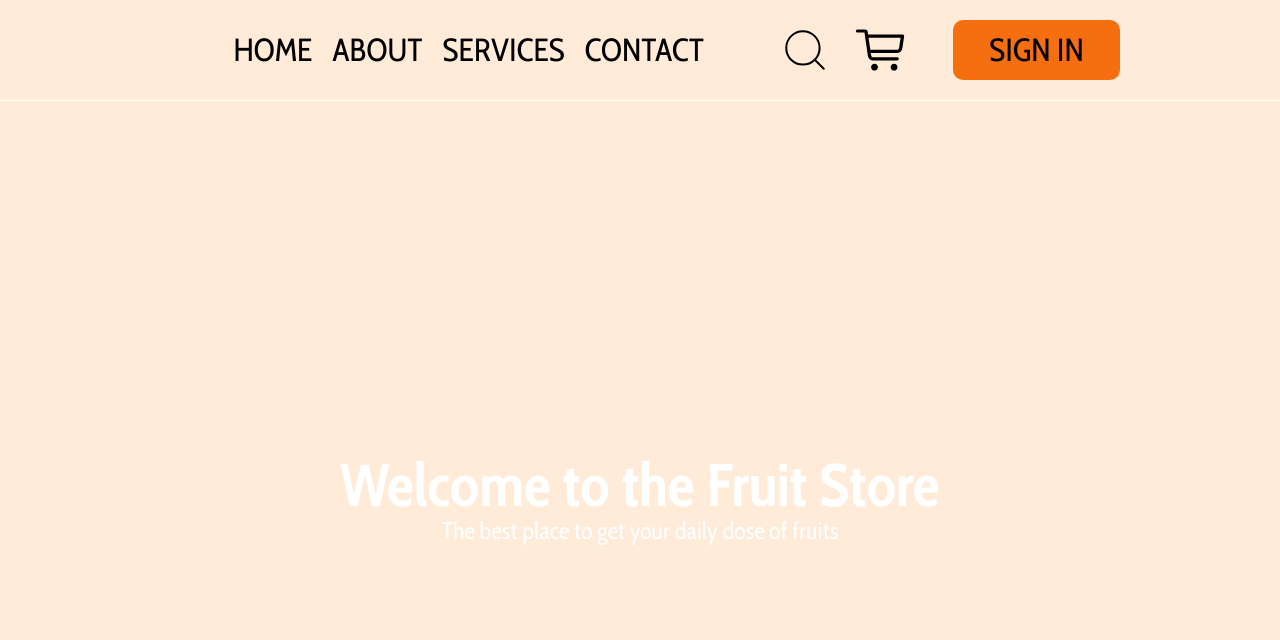
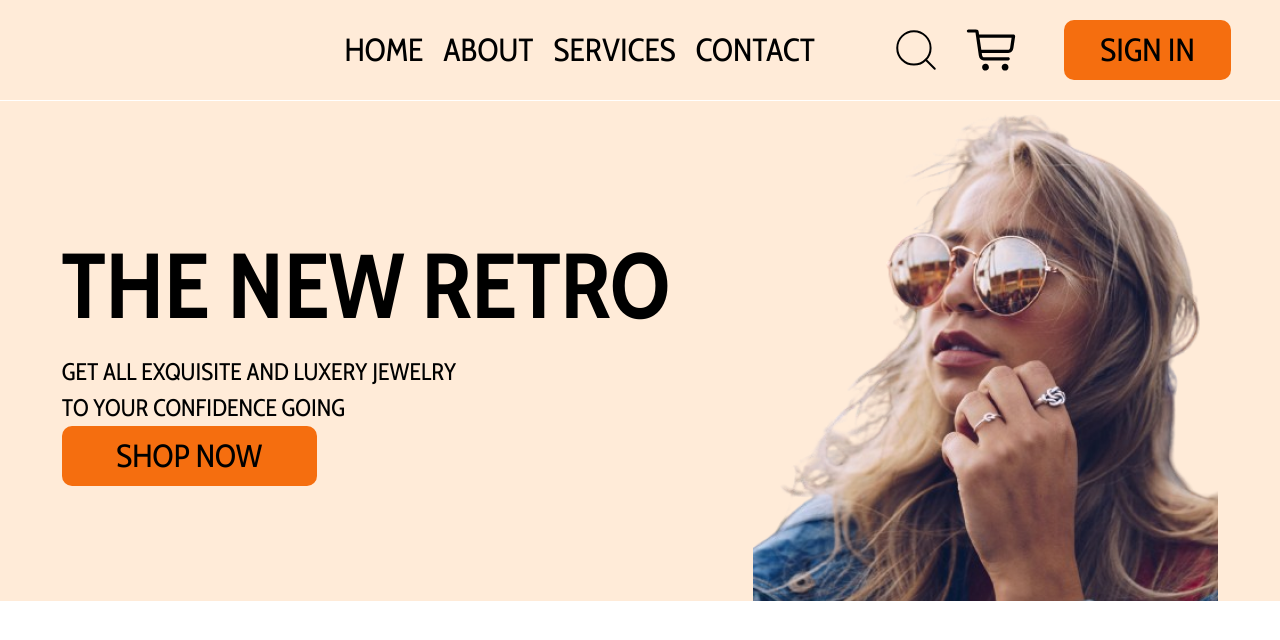
Before and after one commit to Chiisom03/hng_stage_2, a React (Vite) app: page / in a window 1280 px wide. Shown: the top 640 px of the page. Built offline with nearby package versions, Linux system fonts and the light colour scheme.

Commit message:
style: hero_page

```diff
--- a/src/App.tsx
+++ b/src/App.tsx
@@ -4,7 +4,7 @@ import Navbar from "./components/header/navbar"
 function App() {
 
   return (
-    <div className="bg-primary h-screen w-full font-cabin">
+    <div className="h-screen w-full font-cabin">
       <Navbar />
       <Hero />
     </div>
--- a/src/components/commons/button.tsx
+++ b/src/components/commons/button.tsx
@@ -7,7 +7,7 @@ type ButtonProps = {
 
 const Button: FC<ButtonProps> = ({ btnText, width }) => {
   return (
-    <button className={`uppercase text-md-text bg-t-orange h-[60px] ${width ?? 'w-[167px] rounded-[10px]'}`}>{btnText}</button>
+    <button className={`uppercase text-md-text bg-t-orange h-[60px] rounded-[10px] ${width ?? 'w-[167px]'}`}>{btnText}</button>
   )
 }
 
--- a/src/components/header/hero.tsx
+++ b/src/components/header/hero.tsx
@@ -1,10 +1,22 @@
+import Button from "../commons/button"
+import HeroImage from "../../assets/img/hero_image.png"
+
 const Hero = () => {
-    return (
-        <div className="bg-primary h-screen w-full flex flex-col justify-center items-center">
-            <h1 className="text-white text-6xl font-bold">Welcome to the <span className="text-secondary">Fruit</span> Store</h1>
-            <p className="text-white text-2xl">The best place to get your daily dose of fruits</p>
+  return (
+    <div className="bg-primary w-full flex flex-col justify-center items-center h-[500px]">
+      <div className="lg:max-w-[1182px] mx-auto w-full flex justify-center items-center space-x-[83px]">
+        <div className="flex flex-col justify-between">
+          <h1 className="lg:text-[92px] font-bold text-black">THE NEW RETRO</h1>
+          <div>
+            <p className="text-sm-text text-black max-w-[416px]">GET ALL EXQUISITE AND LUXERY JEWELRY TO YOUR CONFIDENCE GOING</p>
+            <Button btnText="shop now" width="lg:w-[255px]" />
+          </div>
         </div>
-    )
+
+        <img src={HeroImage} alt="hero_image" className="lg:w-[465px] lg:h-[500px]" />
+      </div>
+    </div>
+  )
 }
 
 export default Hero
--- a/src/components/header/navbar.tsx
+++ b/src/components/header/navbar.tsx
@@ -24,8 +24,8 @@ const Navbar = () => {
     ]
 
     return (
-        <nav className="w-full border-b border-white">
-            <div className="flex justify-end py-[20px] bg-primary max-w-[960px] mx-auto">
+        <nav className="w-full border-b border-white bg-primary">
+            <div className="flex justify-end py-[20px] max-w-[1182px] mx-auto">
                 <div className="flex gap-x-4 items-center">
                     <ul className="flex">
                         {navLinks.map((nav) => (
```
Also changed, not shown: src/assets/img/hero_image.png (added).
